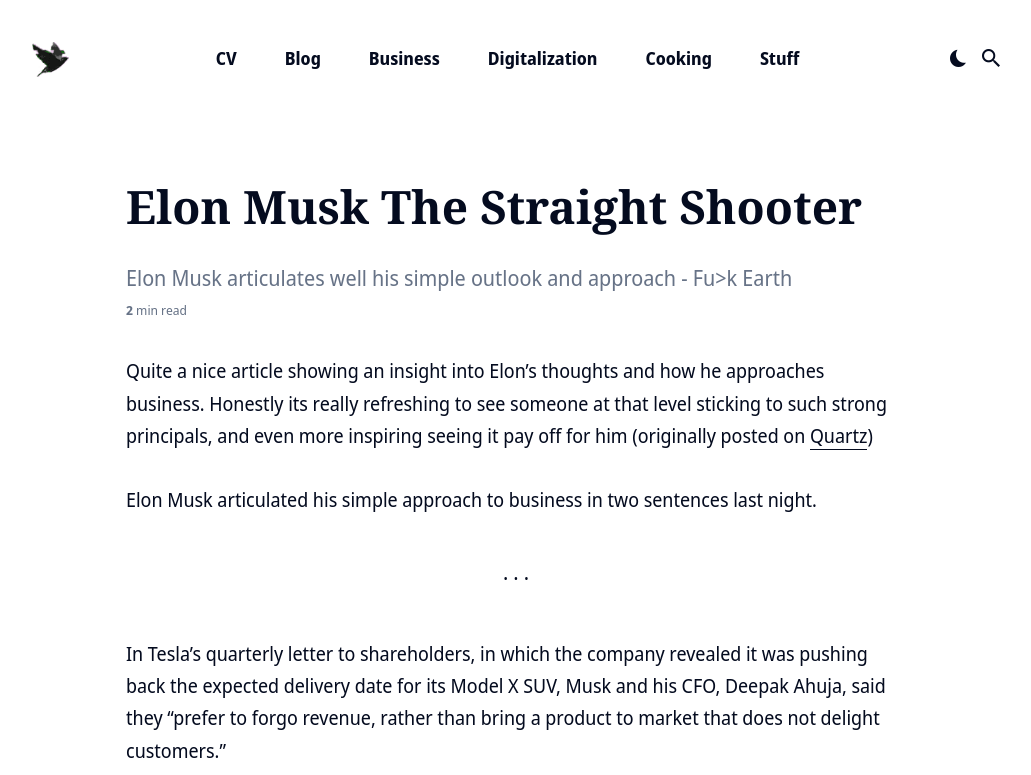
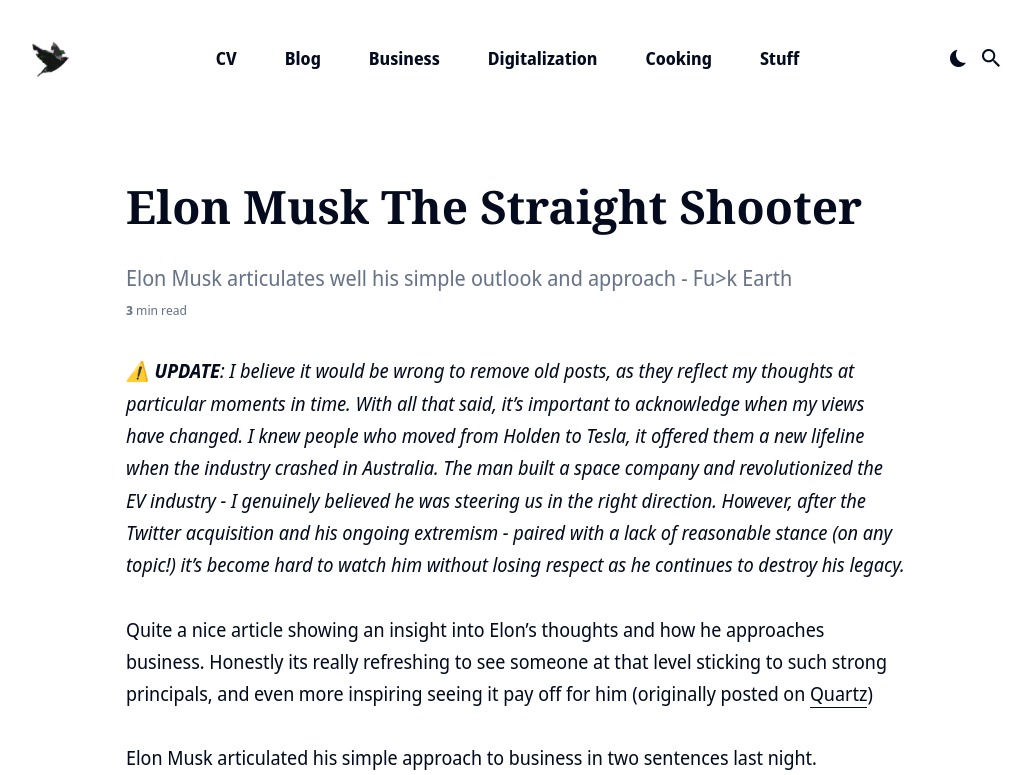
Before and after one commit to clintjb/clintjb.github.io, a Jekyll site: the page built from _posts/2014/2014-11-07-musk-post.md, in a window 1280 px wide and 900 px high, cut to the strip 0-775 px from the top of the window. Shown: the whole strip, without its empty margins (124-1155 px from the left). Built offline with Jekyll 4.4.1, drawn with Linux system fonts in a browser that asks for light colours; nearby versions of some CDN libraries.

Commit message:
Updated with new views comment

```diff
--- a/_posts/2014/2014-11-07-musk-post.md
+++ b/_posts/2014/2014-11-07-musk-post.md
@@ -9,6 +9,8 @@
 comments: true
 image: '/images/posts/2014/musk.jpg'
 ---
+_⚠️ **UPDATE**: I believe it would be wrong to remove old posts, as they reflect my thoughts at particular moments in time. With all that said, it’s important to acknowledge when my views have changed. I knew people who moved from Holden to Tesla, it offered them a new lifeline when the industry crashed in Australia. The man built a space company and revolutionized the EV industry - I genuinely believed he was steering us in the right direction. However, after the Twitter acquisition and his ongoing extremism - paired with a lack of reasonable stance (on any topic!) it’s become hard to watch him without losing respect as he continues to destroy his legacy._
+
 Quite a nice article showing an insight into Elon's thoughts and how he approaches business. Honestly its really refreshing to see someone at that level sticking to such strong principals, and even more inspiring seeing it pay off for him (originally posted on [Quartz](http://qz.com/292453/elon-musk-is-the-worlds-most-daring-ceo-and-here-are-the-quotes-that-prove-it/))
 
 Elon Musk articulated his simple approach to business in two sentences last night.
```
